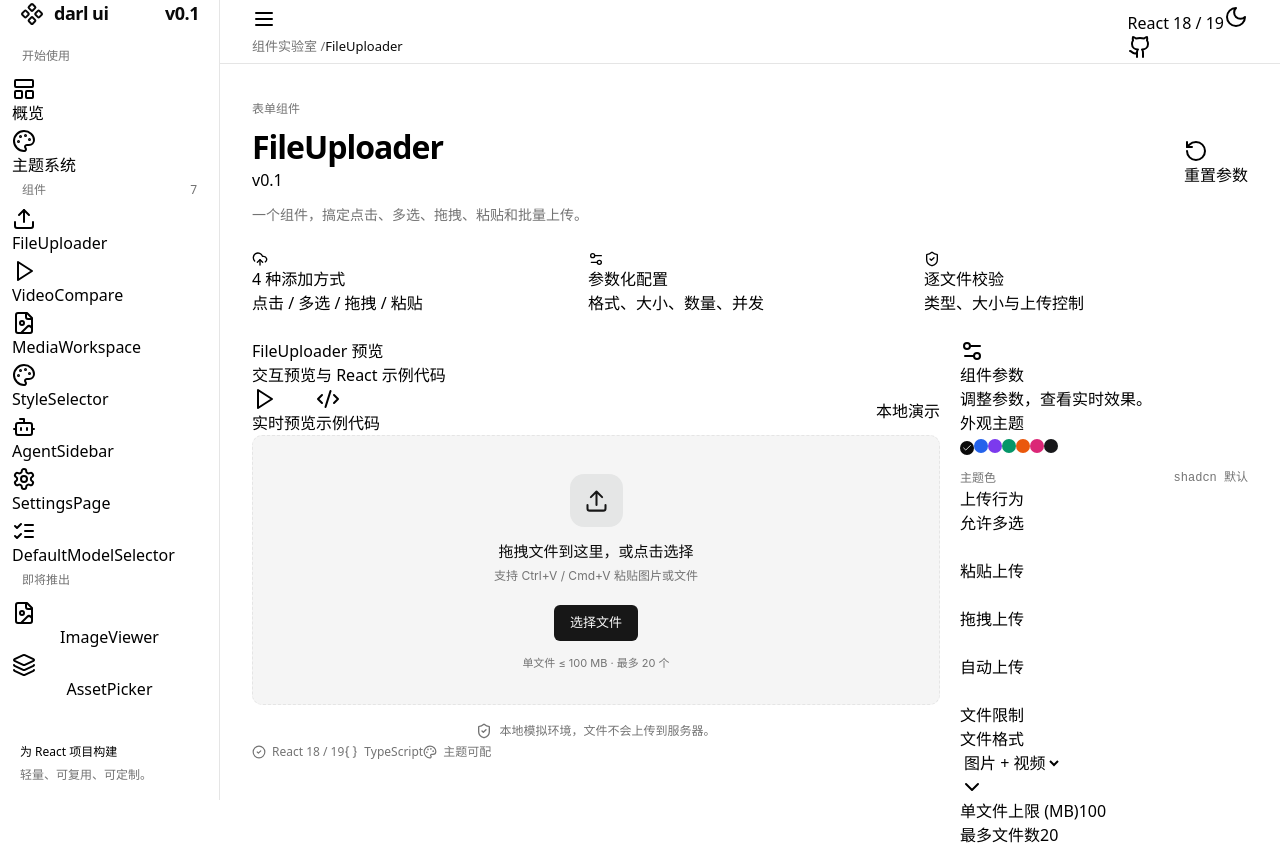
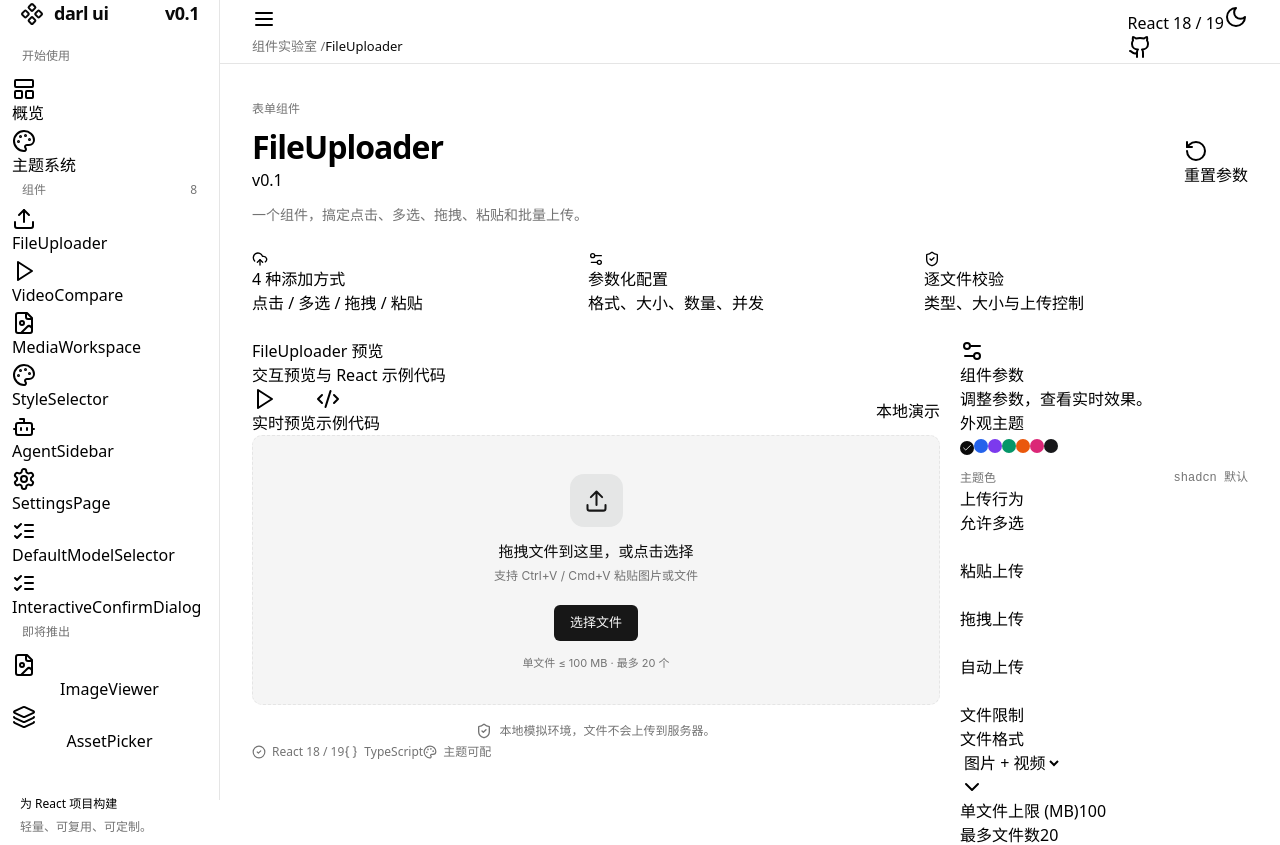
Before and after one commit to twodogegg/darl-ui, a React (Vite) app in the folder playground/: page / in a window 1280 px wide. Shown: the top 845 px of the page. Built offline with nearby package versions, Linux system fonts and the light colour scheme.

Commit message:
feat: expose and document confirmation dialog

```diff
--- a/playground/src/DemoLayout.tsx
+++ b/playground/src/DemoLayout.tsx
@@ -6,7 +6,7 @@ import { Separator } from '@/components/ui/separator';
 import { Sheet, SheetContent, SheetDescription, SheetHeader, SheetTitle, SheetTrigger } from '@/components/ui/sheet';
 import type { Mode } from './usePlaygroundTheme';
 
-export type Page = 'intro' | 'theme' | 'uploader' | 'video' | 'media' | 'styles' | 'agent' | 'settings' | 'default-models';
+export type Page = 'intro' | 'theme' | 'uploader' | 'video' | 'media' | 'styles' | 'agent' | 'settings' | 'default-models' | 'confirm-dialog';
 const pages = [
   { id: 'intro', label: '概览', title: 'Introduction', icon: LayoutPanelTop },
   { id: 'theme', label: '主题系统', title: 'Theme', icon: Palette },
@@ -17,6 +17,7 @@ const pages = [
   { id: 'agent', label: 'AgentSidebar', title: 'AgentSidebar', icon: Bot },
   { id: 'settings', label: 'SettingsPage', title: 'SettingsPage', icon: Settings },
   { id: 'default-models', label: 'DefaultModelSelector', title: 'DefaultModelSelector', icon: ListChecks },
+  { id: 'confirm-dialog', label: 'InteractiveConfirmDialog', title: 'InteractiveConfirmDialog', icon: ListChecks },
 ] as const;
 
 export function DemoLayout({ selected, onNavigate, mode, onModeChange, children }: {
@@ -27,7 +28,7 @@ export function DemoLayout({ selected, onNavigate, mode, onModeChange, children
   const navigation = <nav aria-label="组件导航" className="demo-navigation">
     <p className="demo-nav-caption">开始使用</p>
     {pages.map((page, index) => <div key={page.id}>
-      {index === 2 && <p className="demo-nav-caption mt-6">组件 <Badge variant="secondary">7</Badge></p>}
+      {index === 2 && <p className="demo-nav-caption mt-6">组件 <Badge variant="secondary">8</Badge></p>}
       <Button variant={selected === page.id ? 'secondary' : 'ghost'} className="w-full justify-start" aria-current={selected === page.id ? 'page' : undefined} onClick={() => navigate(page.id)}>
         <page.icon data-icon="inline-start" />{page.label}
       </Button>
```
